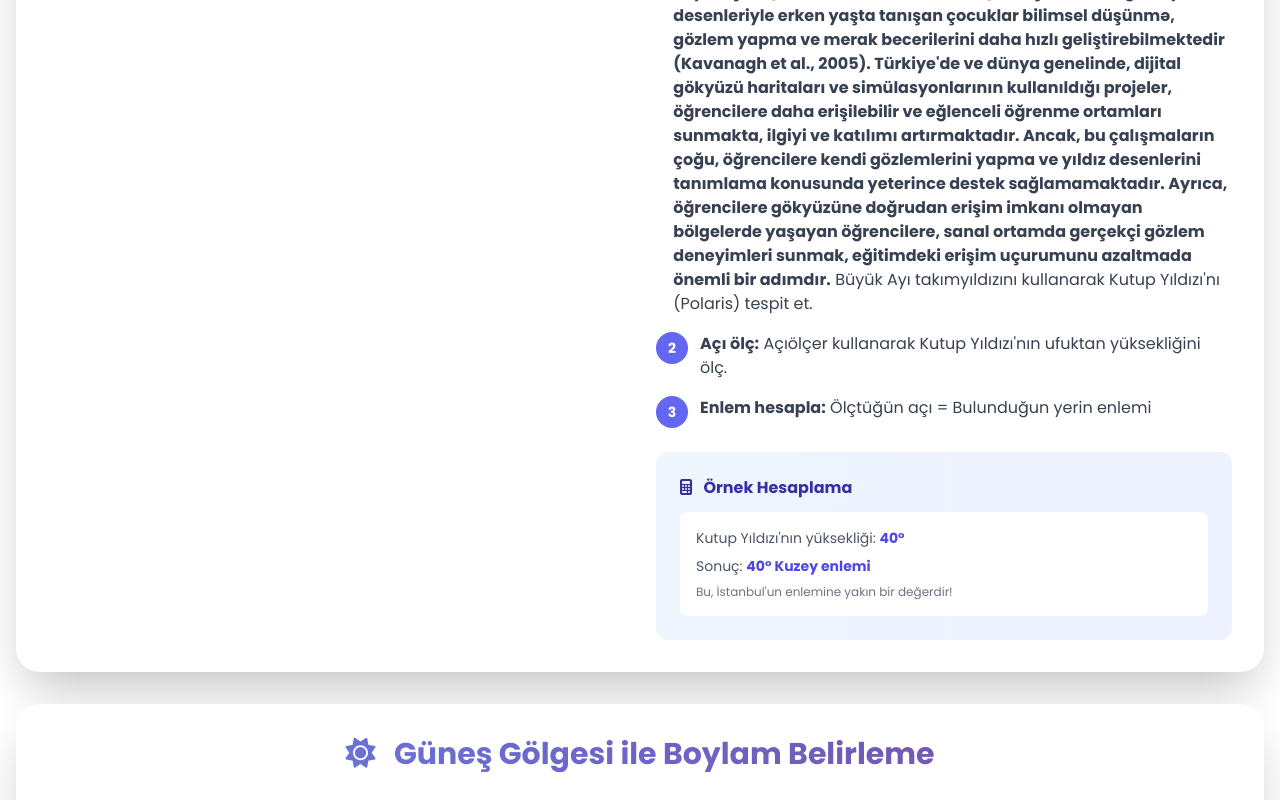
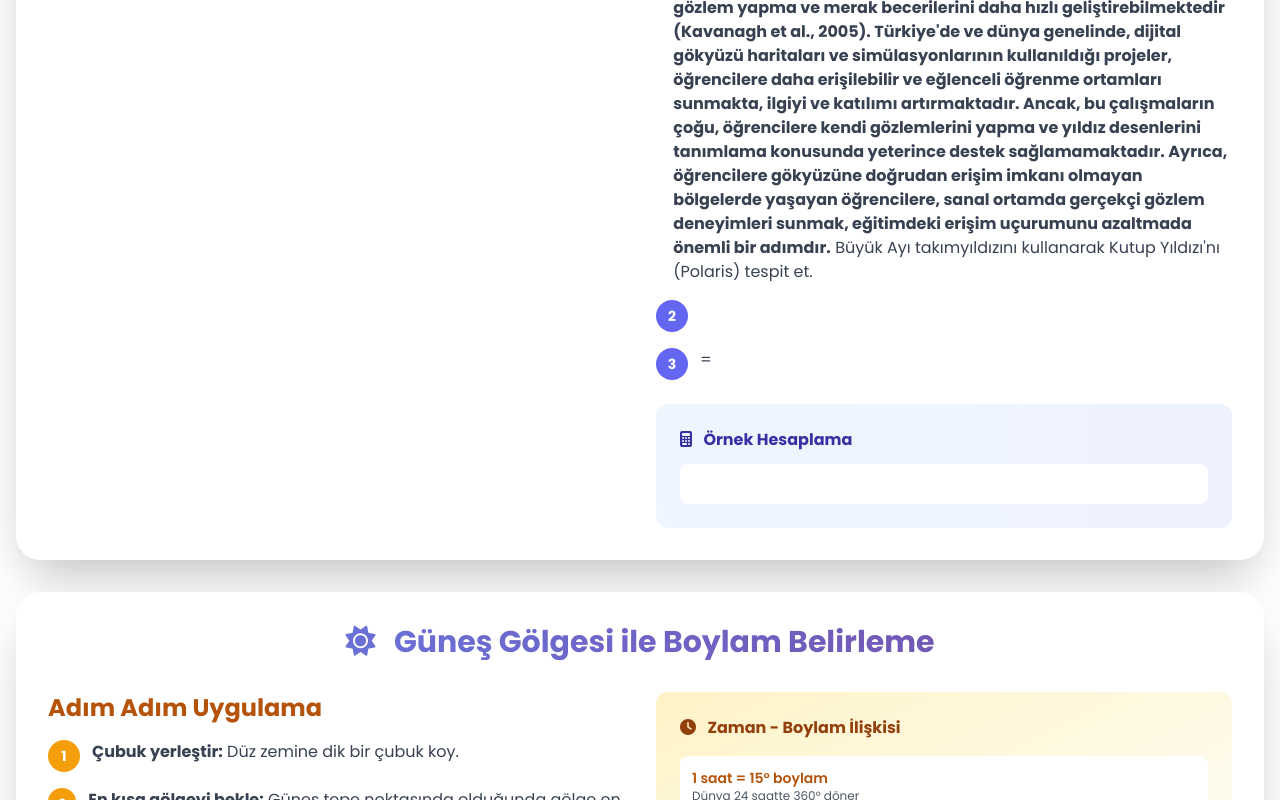
Before and after one commit to erkinakman/g-kbilim, a plain HTML site: page index.html in a window 1280 px wide. Shown: the part 1779-2579 px from the top of the page. Drawn offline with nearby package versions, Linux system fonts and the light colour scheme.

Commit message:
Update index.html

```diff
--- a/index.html
+++ b/index.html
@@ -165,7 +165,7 @@
                 </div>
 
                 <div>
-                    <h3 class="text-2xl font-bold text-indigo-800 mb-4">Nasıl Çalışır?</h3>
+                    <h3 class="text-2xl font-bold text-indigo-800 mb-4"></h3>
 
                     <div class="space-y-4">
                         <div class="flex items-start space-x-3">
@@ -193,12 +193,12 @@ sunmak, eğitimdeki erişim uçurumunu azaltmada önemli bir adımdır.</strong>
 
                         <div class="flex items-start space-x-3">
                             <div class="bg-indigo-500 text-white rounded-full w-8 h-8 flex items-center justify-center font-bold text-sm">2</div>
-                            <p class="text-gray-700"><strong>Açı ölç:</strong> Açıölçer kullanarak Kutup Yıldızı'nın ufuktan yüksekliğini ölç.</p>
+                            <p class="text-gray-700"><strong></strong> </p>
                         </div>
 
                         <div class="flex items-start space-x-3">
                             <div class="bg-indigo-500 text-white rounded-full w-8 h-8 flex items-center justify-center font-bold text-sm">3</div>
-                            <p class="text-gray-700"><strong>Enlem hesapla:</strong> Ölçtüğün açı = Bulunduğun yerin enlemi</p>
+                            <p class="text-gray-700"><strong></strong>  = </p>
                         </div>
                     </div>
 
@@ -208,9 +208,9 @@ sunmak, eğitimdeki erişim uçurumunu azaltmada önemli bir adımdır.</strong>
                             Örnek Hesaplama
                         </h4>
                         <div class="bg-white rounded-lg p-4">
-                            <p class="text-sm text-gray-600 mb-2">Kutup Yıldızı'nın yüksekliği: <strong class="text-indigo-600">40°</strong></p>
-                            <p class="text-sm text-gray-600 mb-2">Sonuç: <strong class="text-indigo-600">40° Kuzey enlemi</strong></p>
-                            <p class="text-xs text-gray-500">Bu, İstanbul'un enlemine yakın bir değerdir!</p>
+                            <p class="text-sm text-gray-600 mb-2"> <strong class="text-indigo-600"></strong></p>
+                            <p class="text-sm text-gray-600 mb-2"> <strong class="text-indigo-600"></strong></p>
+                            <p class="text-xs text-gray-500"></p>
                         </div>
                     </div>
                 </div>
```
